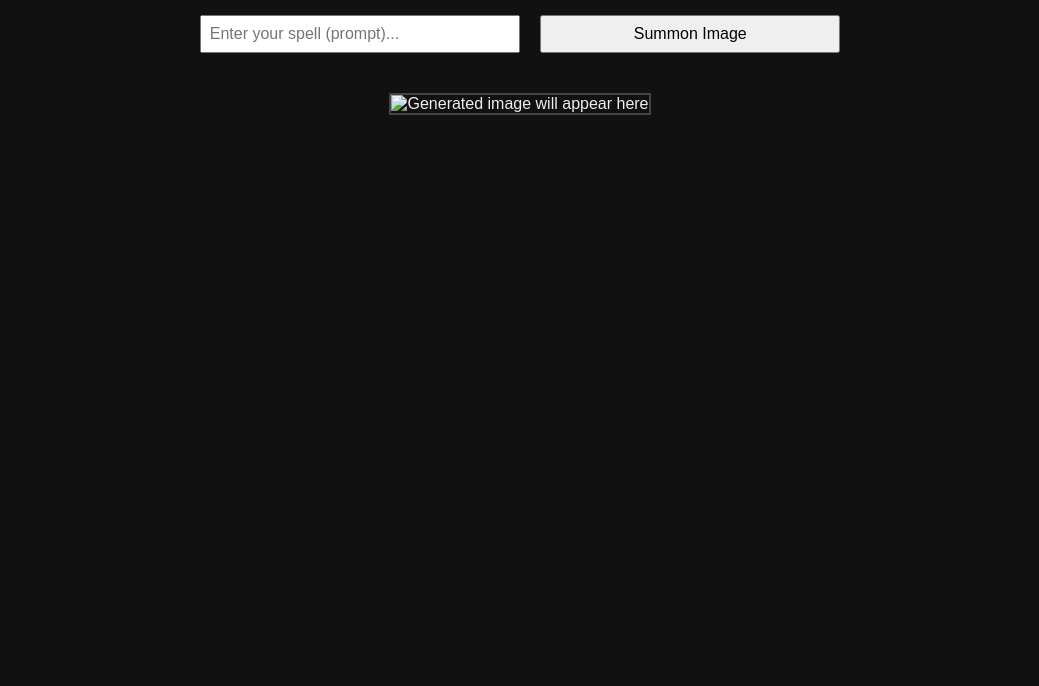
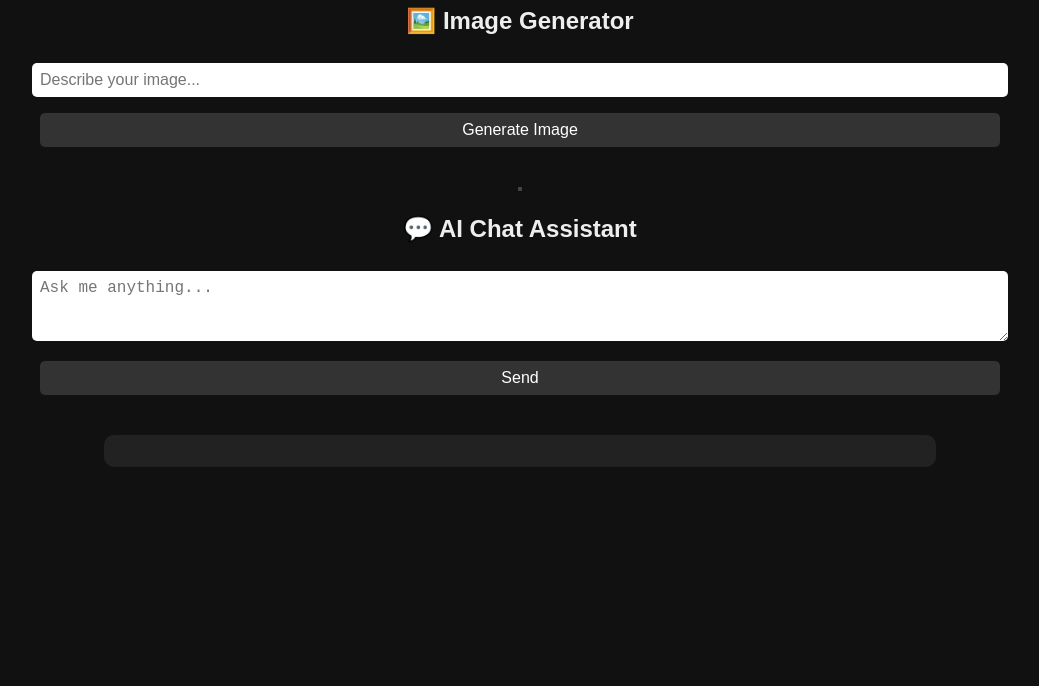
Before and after one commit to HexLang-OFFICIAL/ideagenerator, a plain HTML site: page index.html in a window 1280 px wide. Shown: the part 114-800 px from the top of the page, without its empty margins (120-1159 px from the left). Drawn offline with Linux system fonts and the light colour scheme.

Commit message:
Update index.html

```diff
--- a/index.html
+++ b/index.html
@@ -2,19 +2,36 @@
 <html lang="en">
 <head>
   <meta charset="UTF-8">
-  <title>Horde AI Image Generator</title>
+  <title>AI Image + Chat Assistant</title>
   <style>
-    body { font-family: sans-serif; text-align: center; padding: 2rem; background: #111; color: #eee; }
-    input, button { padding: 0.5rem; font-size: 1rem; margin: 0.5rem; width: 300px; }
-    img { max-width: 100%; margin-top: 1rem; border: 2px solid #444; }
+    body { background: #111; color: #eee; font-family: sans-serif; text-align: center; padding: 2rem; }
+    input, button, textarea { width: 80%; padding: 0.5rem; font-size: 1rem; margin: 0.5rem; border: none; border-radius: 5px; }
+    button { background: #333; color: #fff; cursor: pointer; }
+    img { max-width: 90%; margin-top: 1rem; border: 2px solid #444; }
+    #chatBox { text-align: left; max-width: 800px; margin: 2rem auto; background: #222; padding: 1rem; border-radius: 10px; }
+    .user { color: #9cf; font-weight: bold; }
+    .bot { color: #cfc; }
   </style>
 </head>
 <body>
-  <h1>⚔️ Horde AI Image Generator</h1>
-  <input id="prompt" type="text" placeholder="Enter your spell (prompt)..." />
-  <button onclick="generateImage()">Summon Image</button>
-  <p id="status"></p>
-  <img id="output" src="" alt="Generated image will appear here" />
+  <h1>🎨 + 🤖 AI Playground</h1>
+
+  <!-- Image Generator -->
+  <section>
+    <h2>🖼️ Image Generator</h2>
+    <input id="prompt" type="text" placeholder="Describe your image..." />
+    <button onclick="generateImage()">Generate Image</button>
+    <p id="status"></p>
+    <img id="output" src="" />
+  </section>
+
+  <!-- Chat Assistant -->
+  <section>
+    <h2>💬 AI Chat Assistant</h2>
+    <textarea id="chatInput" placeholder="Ask me anything..." rows="3"></textarea><br>
+    <button onclick="chat()">Send</button>
+    <div id="chatBox"></div>
+  </section>
 
   <script>
     async function generateImage() {
@@ -22,16 +39,16 @@
       const status = document.getElementById("status");
       const img = document.getElementById("output");
 
-      if (!prompt) return alert("You must enter a prompt, my mage.");
+      if (!prompt) return alert("You gotta type something to summon an image!");
 
-      status.textContent = "Sending spell to the Horde...";
+      status.textContent = "Sending to Horde...";
       img.src = "";
 
       const job = await fetch("https://stablehorde.net/api/v2/generate/async", {
         method: "POST",
         headers: {
           "Content-Type": "application/json",
-          "apikey": "0000000000"  // Anonymous key
+          "apikey": "EtwnRTMqVZLRSbSNtxZcAg"
         },
         body: JSON.stringify({
           prompt,
@@ -43,29 +60,50 @@
             sampler_name: "k_euler",
             cfg_scale: 7
           },
-          nsfw: true,
-          censor_nsfw: false
+          nsfw: false,
+          censor_nsfw: true
         })
       }).then(res => res.json());
 
-      const { id } = job;
+      const id = job.id;
       if (!id) return status.textContent = "Failed to start generation.";
 
-      status.textContent = "🧪 Brewing image... (this can take ~30s)";
+      status.textContent = "🧪 Brewing image...";
 
       let imageUrl = null;
       while (!imageUrl) {
-        await new Promise(r => setTimeout(r, 3000));  // wait 3 sec
-        const result = await fetch(`https://stablehorde.net/api/v2/generate/status/${id}`)
-          .then(res => res.json());
-
-        if (result.done && result.generations && result.generations.length > 0) {
+        await new Promise(r => setTimeout(r, 3000));
+        const result = await fetch(`https://stablehorde.net/api/v2/generate/status/${id}`).then(res => res.json());
+        if (result.done && result.generations?.length) {
           imageUrl = result.generations[0].img;
         }
       }
 
-      status.textContent = "✨ Spell complete!";
+      status.textContent = "✨ Image ready!";
       img.src = imageUrl;
+    }
+
+    async function chat() {
+      const input = document.getElementById("chatInput");
+      const chatBox = document.getElementById("chatBox");
+      const userText = input.value.trim();
+      if (!userText) return;
+
+      // Display user message
+      const userMsg = document.createElement("p");
+      userMsg.innerHTML = `<span class="user">You:</span> ${userText}`;
+      chatBox.appendChild(userMsg);
+
+      input.value = "Thinking...";
+      const res = await fetch("https://text.pollinations.ai/prompt/" + encodeURIComponent(userText));
+      const botReply = await res.text();
+
+      // Display AI response
+      const botMsg = document.createElement("p");
+      botMsg.innerHTML = `<span class="bot">AI:</span> ${botReply}`;
+      chatBox.appendChild(botMsg);
+
+      input.value = "";
     }
   </script>
 </body>
```
